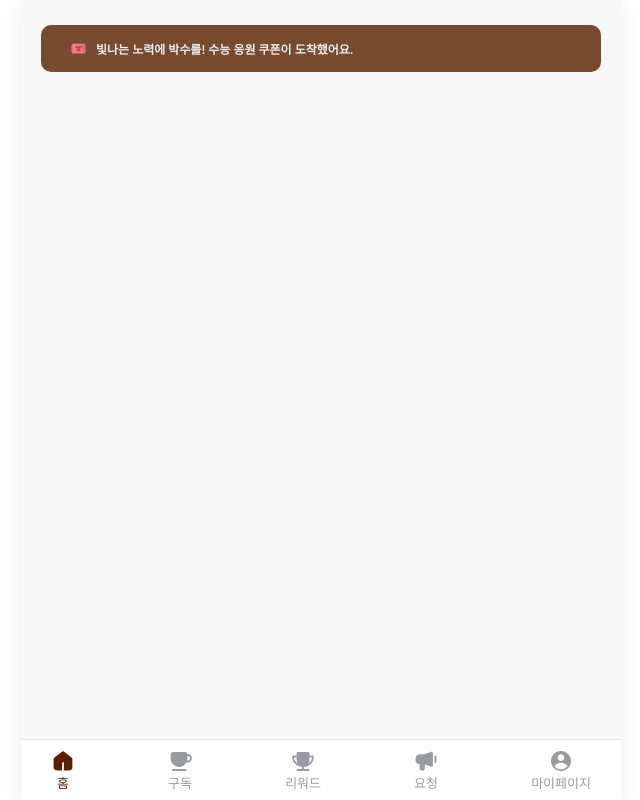
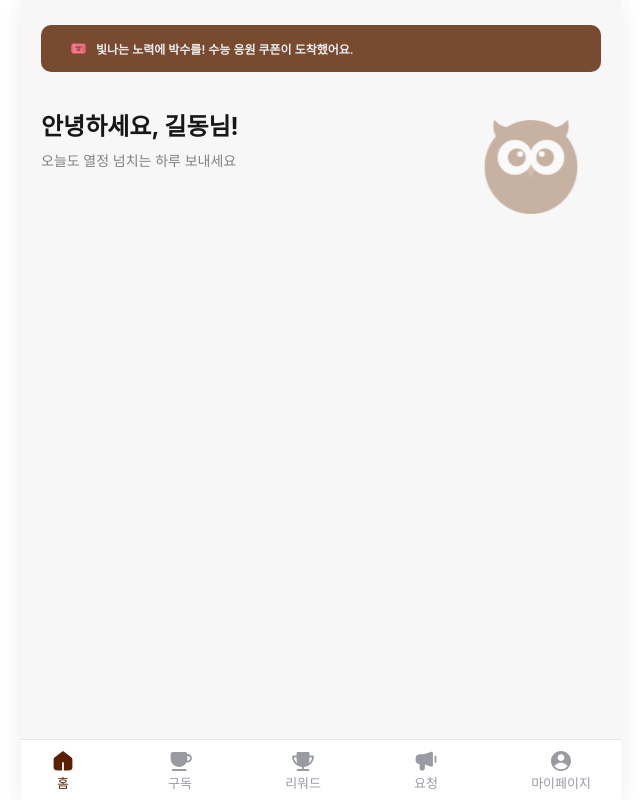
Before and after one commit to CoHe-CoffeeHere/CoHe_FE, a React (Vite) app: page /main/home in a window 1280 px wide. Shown: the whole page, without its empty margins (319-959 px from the left). Built offline with nearby package versions, Linux system fonts and the light colour scheme; a web font is replaced by a local one.

Commit message:
feat: home 상단 텍스트 구현

```diff
--- /dev/null
+++ b/src/css/pages/home.module.css
@@ -0,0 +1,25 @@
+.topTextDiv {
+  display: flex;
+  flex-direction: column;
+  gap: 8px;
+  margin-top: 35px;
+  margin-bottom: 35px;
+  position: relative;
+}
+.topName {
+  color: #171719;
+  font-size: 24px;
+  font-weight: 700;
+}
+.topComment {
+  color: #37383c9c;
+  font-size: 14px;
+  font-weight: 500;
+}
+.characterIcon {
+  width: 100px;
+  height: 100px;
+  position: absolute;
+  right: 20px;
+  top: 10px;
+}
--- a/src/pages/Home.tsx
+++ b/src/pages/Home.tsx
@@ -1,9 +1,22 @@
 import CouponAlarm from "../components/CouponAlarm";
+import homeStyle from "../css/pages/home.module.css";
+import characterIcon from "../assets/pages/home/character.svg";
 
 export default function Home() {
   return (
     <>
       <CouponAlarm />
+      <div className={homeStyle.topTextDiv}>
+        <span className={homeStyle.topName}>안녕하세요, 길동님!</span>
+        <span className={homeStyle.topComment}>
+          오늘도 열정 넘치는 하루 보내세요
+        </span>
+        <img
+          className={homeStyle.characterIcon}
+          src={characterIcon}
+          alt="Character Icon"
+        />
+      </div>
     </>
   );
 }
```
Also changed, not shown: src/assets/pages/home/character.svg (added).
